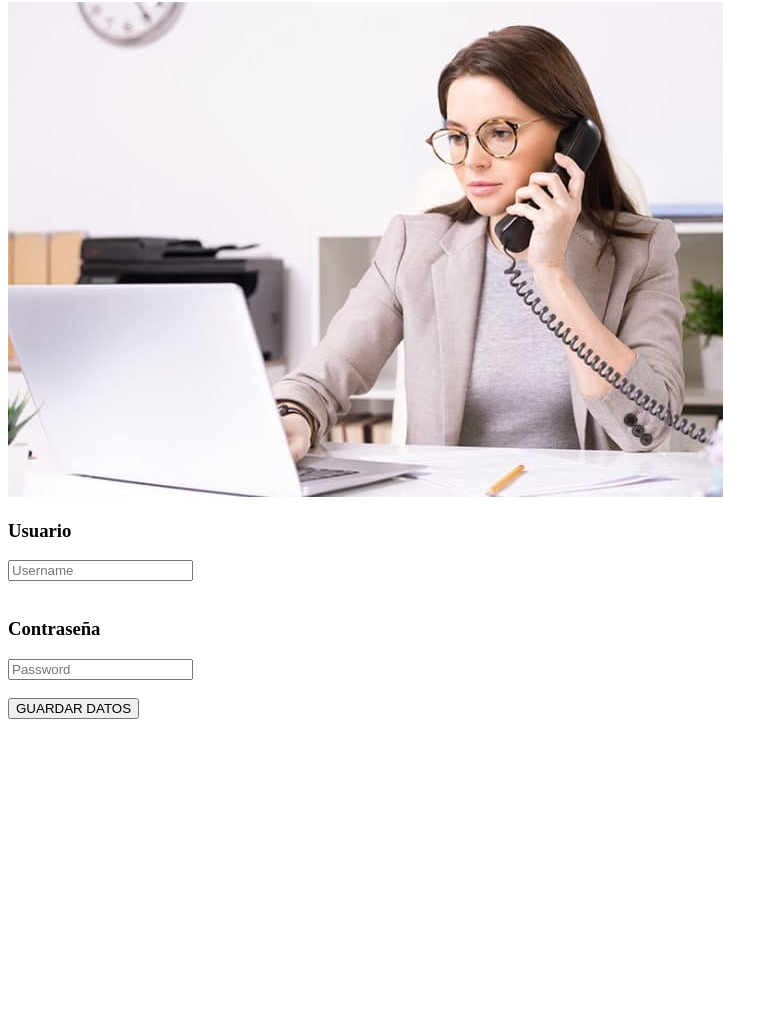
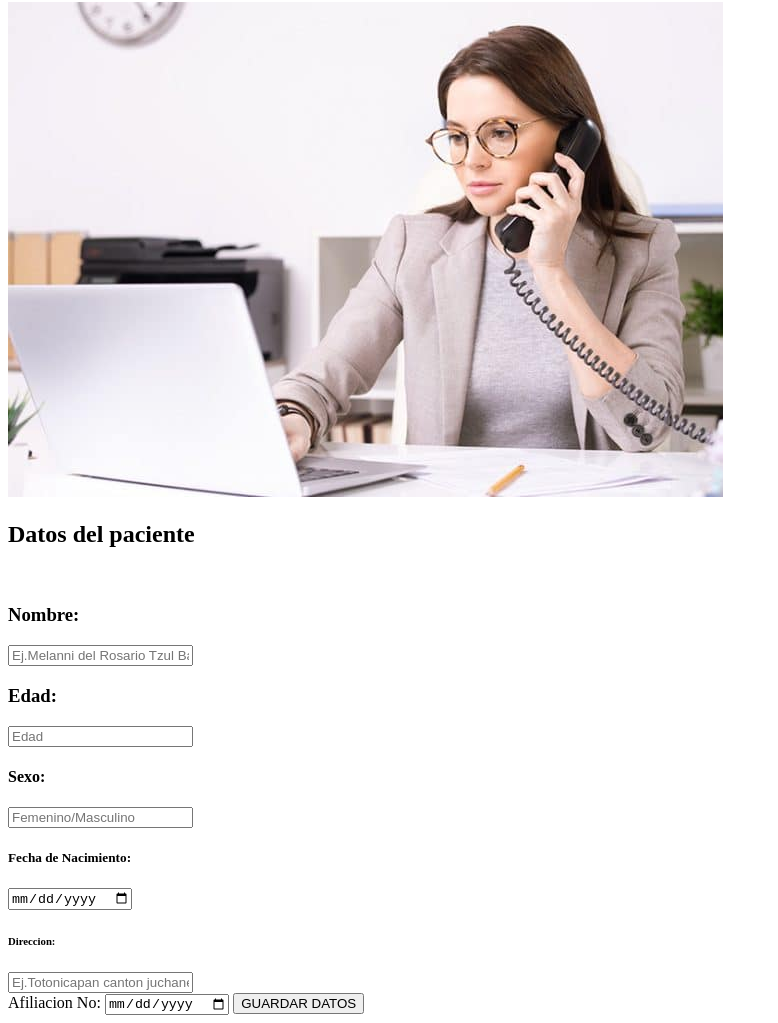
Before and after one commit to YefriGonzalez/ProyectoLaboratorioCl-nico, a website: page source/public/html/Secretaria/IngresarDatos.html in a window 1280 px wide. Shown: the part 78-1101 px from the top of the page, without its empty margins (0-778 px from the left). Before the commit the page ends 805 px from the top, so only its background shows below. Drawn offline with Linux system fonts and the light colour scheme; files that its build step writes are made by us from their sources; files whose address does not match are found by name.

Commit message:
Creación de endpon para Ingresar Datos y prerequisitos

```diff
--- a/source/public/html/Secretaria/IngresarDatos.html
+++ b/source/public/html/Secretaria/IngresarDatos.html
@@ -2,10 +2,11 @@
 <html lang="en">
 <head>
     <meta charset="UTF-8">
-    <meta http-equiv="X-UA-Compatible" content="IE=edge">
+
     <meta name="viewport" content="width=device-width, initial-scale=1.0">
     <title>Ingreso de datos</title>
     <link href="css/EstilosSecretaria/EstiloIngresarDatos.css" rel="stylesheet" type="text/css"/>
+
 </head>
 <body>
     <header>
@@ -14,15 +15,26 @@
     </header>
     <div>
         <form>
-            <h3>Usuario</h3>
-        <input type="text" id="user" required="" placeholder="Username"/>
+            <h2>Datos del paciente</h2>
+            <br>
+            <h3>Nombre:</h3>
+        <input type="text" id="user" required="" placeholder="Ej.Melanni del Rosario Tzul Baquiax"/>
         <br>
+        <h3>Edad:</h3>
+        <input type="text" id="password" required="" placeholder="Edad"/>
         <br>
-        <h3>Contraseña</h3>
-        <input type="password" id="password" required="" placeholder="Password"/>
+        <h4>Sexo:</h4>
+        <input type="text" id="user" required="" placeholder="Femenino/Masculino"/>
         <br>
+        <h5>Fecha de Nacimiento:</h5>
+        <input type="date" id="" required="" placeholder="DD/MM/YYY"/>
         <br>
-        <button onclick="login()">GUARDAR DATOS</button>
+        <h6>Direccion:</h6>
+        <input type="text" id="user" required="" placeholder="Ej.Totonicapan canton juchanep..."/>
+        <br>
+        <h7>Afiliacion No:</h5>
+        <input type="date" id="" required="" placeholder="DD/MM/YYY"/>
+        <button onclick="GuardarDatosPaciente()">GUARDAR DATOS</button>
         </form>
     </div>
 </body>
--- a/source/public/js/Secretaria.js
+++ b/source/public/js/Secretaria.js
@@ -11,3 +11,7 @@ function ImprimirResultadosPaciente(){
 function ModificarDatosPaciente(){
 
 };
+
+function GuardarDatosPaciente(){
+
+};
```
Also changed, not shown: source/index.js (+7 -0 lines).
